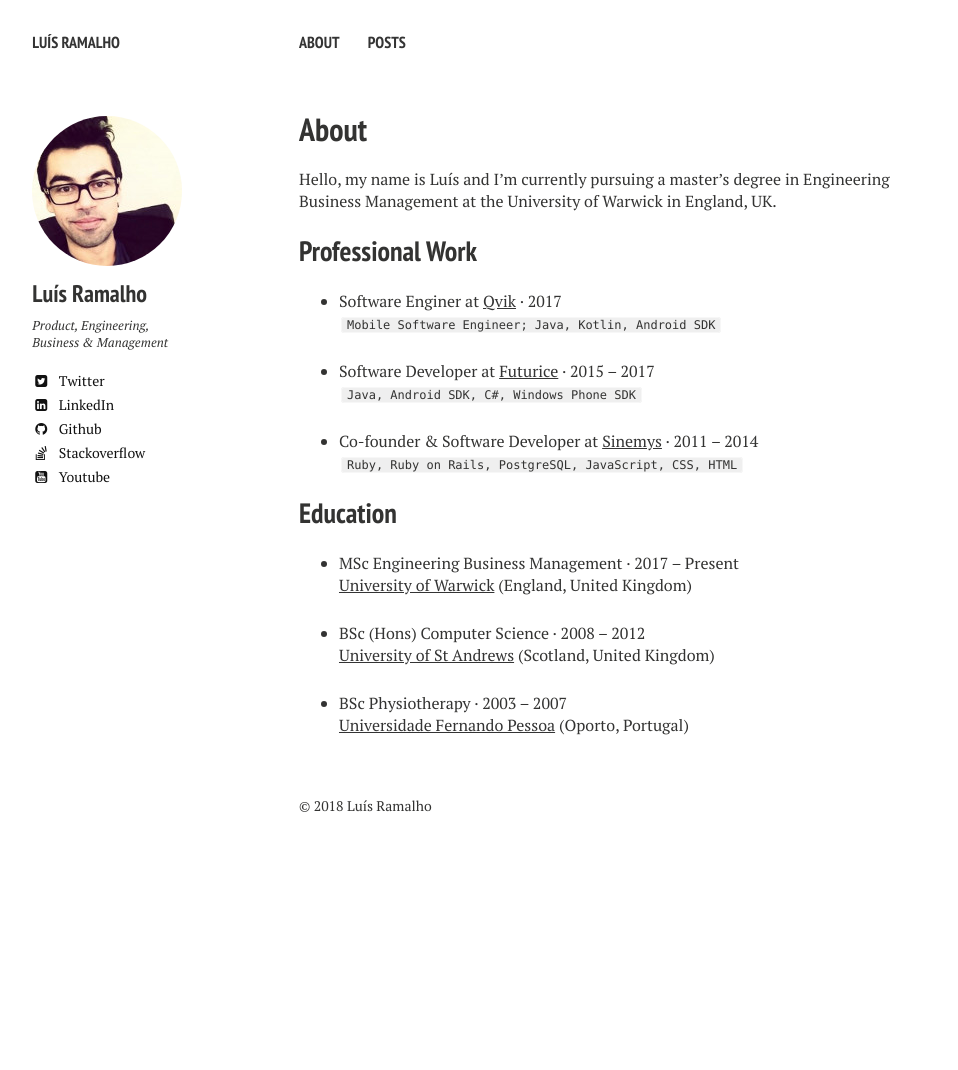
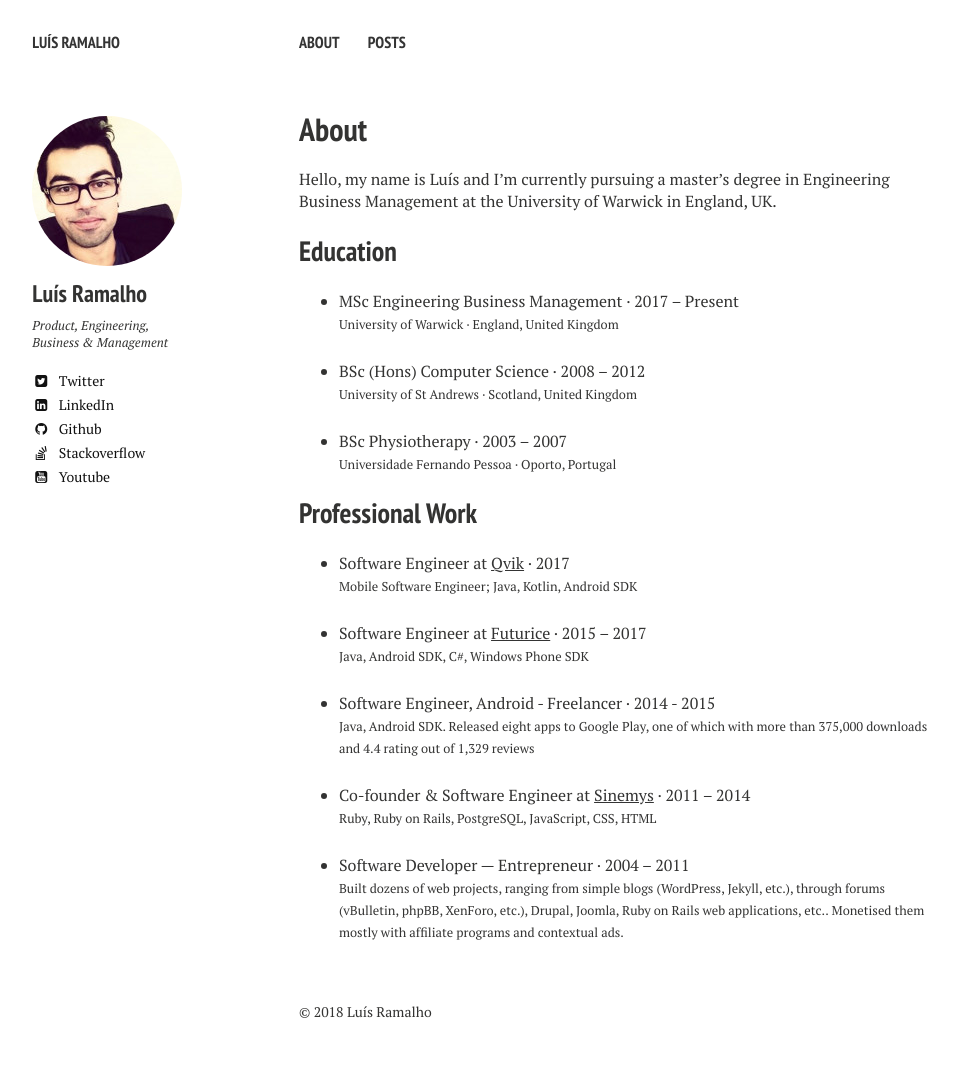
Before and after one commit to luisramalho/luisramalho.github.io, a Jekyll site: the page built from about/index.md, in a window 1280 px wide. Shown: the whole page, without its empty margins (21-979 px from the left). Built offline with Jekyll 4.4.1, drawn with Linux system fonts in a browser that asks for light colours; nearby versions of some CDN libraries; before the commit the page ends 900 px from its top, so only the background shows below that.

Commit message:
Updates about me

```diff
--- a/about/index.md
+++ b/about/index.md
@@ -11,24 +11,31 @@ comments: false
 
 Hello, my name is Luís and I'm currently pursuing a master's degree in Engineering Business Management at the University of Warwick in England, UK.
 
-## Professional Work
-
-* Software Enginer at [Qvik](http://www.qvik.com) · 2017
-  <br/><code>Mobile Software Engineer; Java, Kotlin, Android SDK</code>
-
-* Software Developer at [Futurice](http://www.futurice.com) · 2015 – 2017
-  <br/><code>Java, Android SDK, C#, Windows Phone SDK</code>
-
-* Co-founder & Software Developer at [Sinemys](http://www.sinemys.com) · 2011 – 2014
-  <br/><code>Ruby, Ruby on Rails, PostgreSQL, JavaScript, CSS, HTML</code>
-
 ## Education
 
 * MSc Engineering Business Management · 2017 – Present<br/>
-  [University of Warwick](https://www.warwick.ac.uk) (England, United Kingdom)
+  <small>[University of Warwick](https://www.warwick.ac.uk) · England, United Kingdom</small>
 
 * BSc (Hons) Computer Science · 2008 – 2012<br/>
-  [University of St Andrews](http://www.st-andrews.ac.uk/) (Scotland, United Kingdom)
+  <small>[University of St Andrews](http://www.st-andrews.ac.uk/) · Scotland, United Kingdom</small>
 
 * BSc Physiotherapy · 2003 – 2007<br/>
-  [Universidade Fernando Pessoa](http://www.ufp.pt) (Oporto, Portugal)
+  <small>[Universidade Fernando Pessoa](http://www.ufp.pt) · Oporto, Portugal</small>
+
+
+## Professional Work
+
+* Software Engineer at [Qvik](http://www.qvik.com) · 2017
+  <br/><small>Mobile Software Engineer; Java, Kotlin, Android SDK</small>
+
+* Software Engineer at [Futurice](http://www.futurice.com) · 2015 – 2017
+  <br/><small>Java, Android SDK, C#, Windows Phone SDK</small>
+
+* Software Engineer, Android - Freelancer · 2014 - 2015
+  <br/><small>Java, Android SDK. Released eight apps to Google Play, one of which with more than 375,000 downloads and 4.4 rating out of 1,329 reviews</small>
+
+* Co-founder & Software Engineer at [Sinemys](http://www.sinemys.com) · 2011 – 2014
+  <br/><small>Ruby, Ruby on Rails, PostgreSQL, JavaScript, CSS, HTML</small>
+
+* Software Developer — Entrepreneur · 2004 – 2011
+  <br/><small>Built dozens of web projects, ranging from simple blogs (WordPress, Jekyll, etc.), through forums (vBulletin, phpBB, XenForo, etc.), Drupal, Joomla, Ruby on Rails web applications, etc.. Monetised them mostly with affiliate programs and contextual ads.</small>
```
